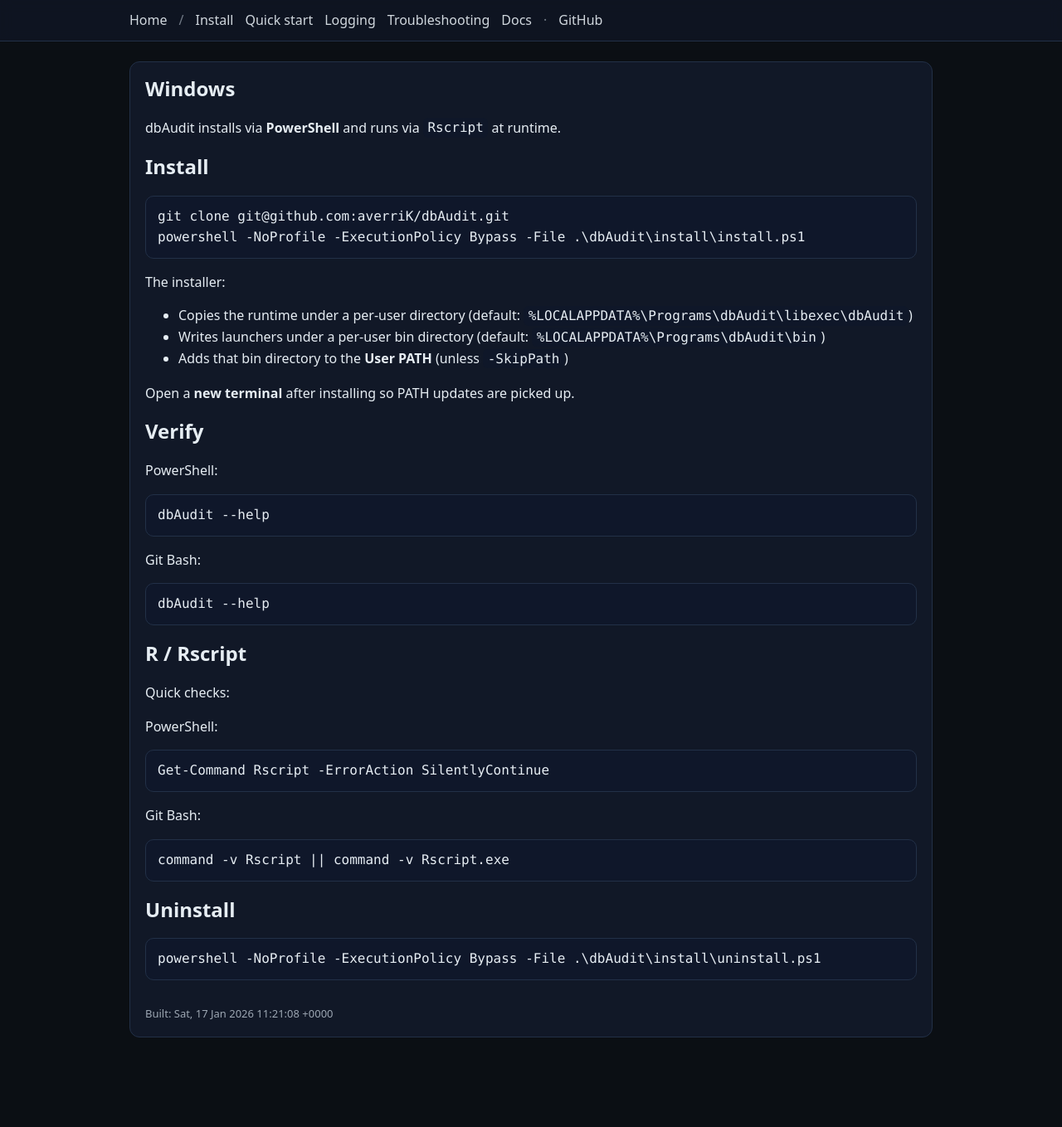
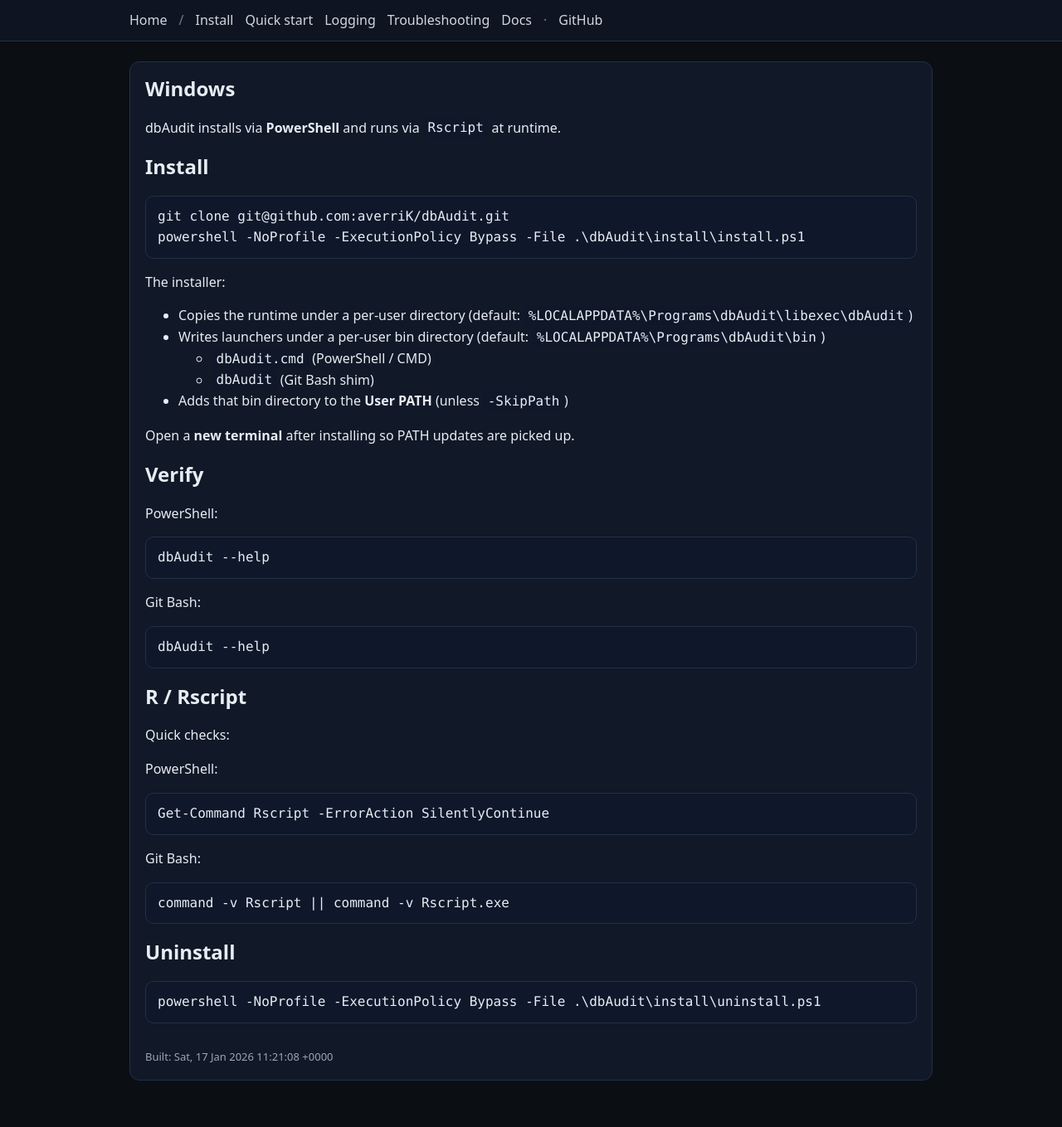
Before and after one commit to averriK/dbAudit, a Jekyll site: the page built from docs/windows.md, in a window 1280 px wide. Shown: the whole page at 83% size. Built offline with Jekyll 4.4.1, drawn with Linux system fonts in a browser that asks for light colours; before the commit the page ends 1307 px from its top, so only the background shows below that.

```diff
--- a/docs/windows.md
+++ b/docs/windows.md
@@ -19,6 +19,8 @@ The installer:
 
 - Copies the runtime under a per-user directory (default: `%LOCALAPPDATA%\Programs\dbAudit\libexec\dbAudit`)
 - Writes launchers under a per-user bin directory (default: `%LOCALAPPDATA%\Programs\dbAudit\bin`)
+  - `dbAudit.cmd` (PowerShell / CMD)
+  - `dbAudit` (Git Bash shim)
 - Adds that bin directory to the **User PATH** (unless `-SkipPath`)
 
 Open a **new terminal** after installing so PATH updates are picked up.
```
Also changed, not shown: docs/macos.md (+1 -1 lines), README.md, 8 other files.
